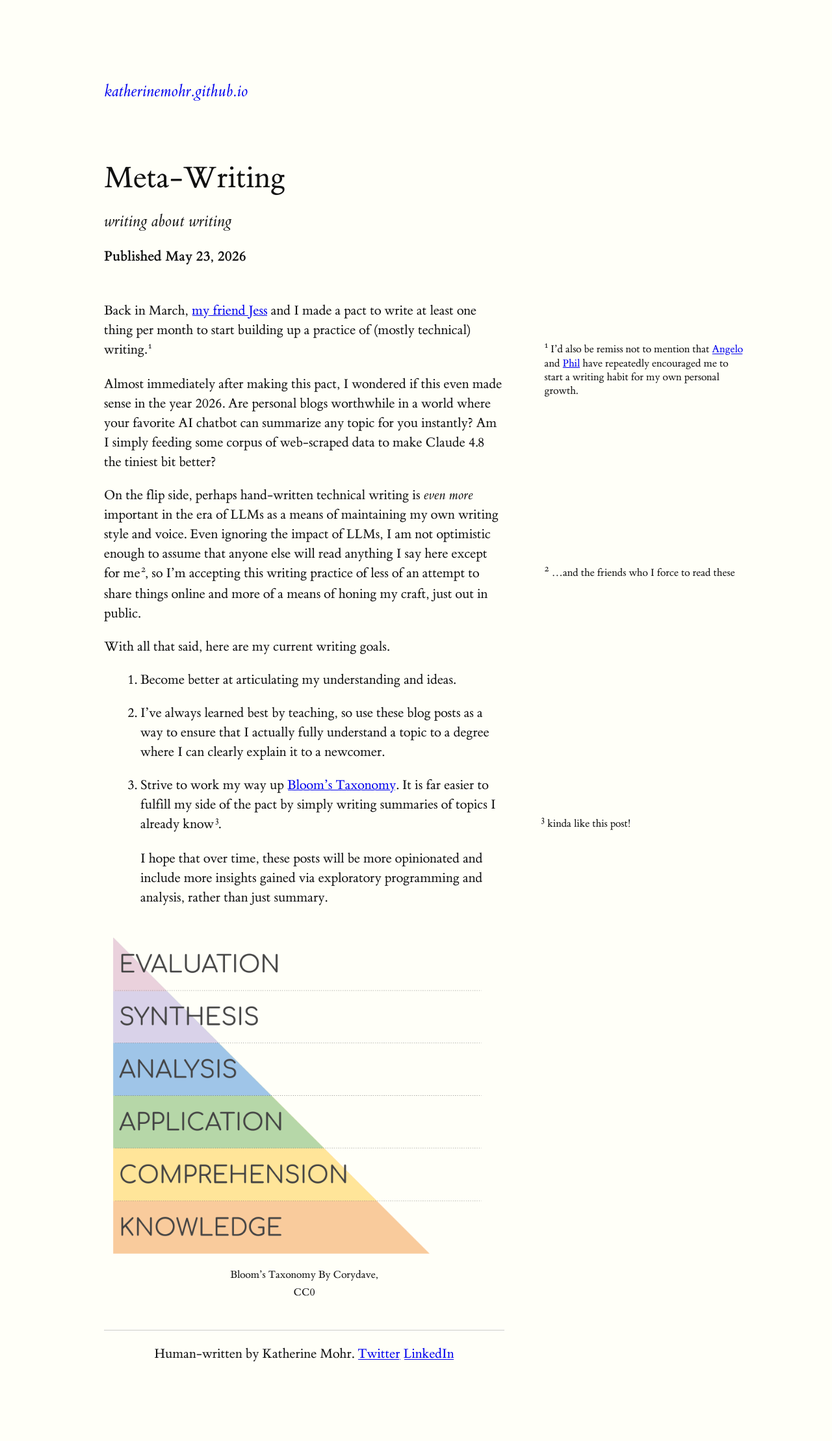
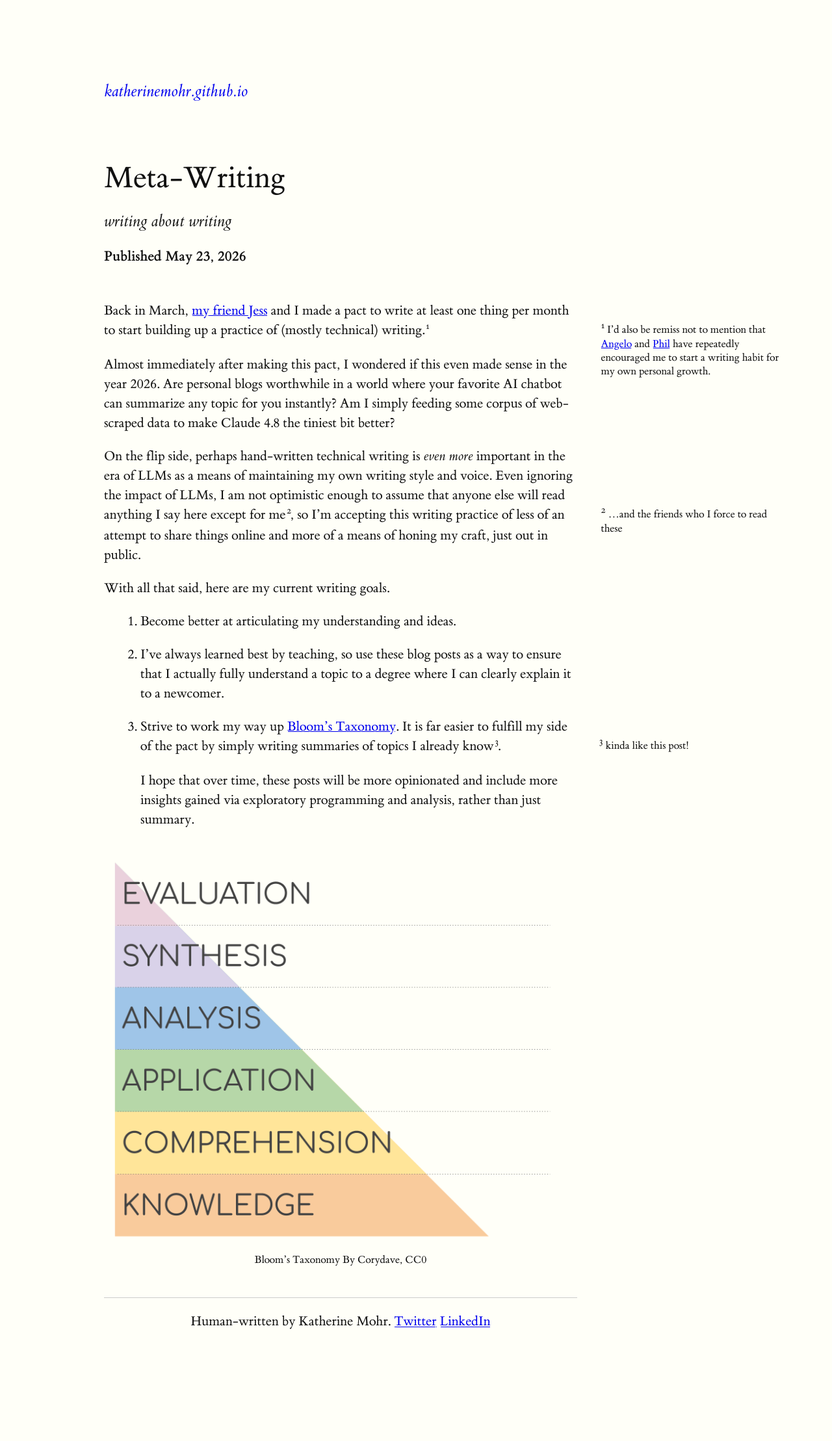
Before and after one commit to katherinemohr/katherinemohr.github.io, a Jekyll site: the page built from _fragments/2026-05-23-meta-writing.md, in a window 1280 px wide. Shown: the whole page at 65% size. Built offline with Jekyll 4.4.1, drawn with Linux system fonts in a browser that asks for light colours; after the commit the page ends 2167 px from its top, so only the background shows below that.

Commit message:
fixed for mobile

```diff
--- a/css/tufte.css
+++ b/css/tufte.css
@@ -128,7 +128,7 @@ h4 {
 hr {
   display: block;
   height: 1px;
-  width: 55%;
+  width: 65%;
   border: 0;
   border-top: 1px solid #ccc;
   margin: 1em 0;
@@ -205,12 +205,12 @@ blockquote {
 }
 
 blockquote p {
-  width: 55%;
+  width: 65%;
   margin-right: 40px;
 }
 
 blockquote footer {
-  width: 55%;
+  width: 65%;
   font-size: 1.1rem;
   text-align: right;
 }
@@ -218,14 +218,14 @@ blockquote footer {
 section > p,
 section > footer,
 section > table {
-  width: 55%;
+  width: 65%;
 }
 
-/* 50 + 5 == 55, to be the same width as paragraph */
+/* 60 + 5 == 65, to be the same width as paragraph */
 section > dl,
 section > ol,
 section > ul {
-  width: 50%;
+  width: 60%;
   -webkit-padding-start: 5%;
 }
 
@@ -240,7 +240,7 @@ figure {
   font-size: 100%;
   font: inherit;
   vertical-align: baseline;
-  max-width: 55%;
+  max-width: 65%;
   -webkit-margin-start: 0;
   -webkit-margin-end: 0;
   margin: 0 0 3em 0;
@@ -352,8 +352,8 @@ img {
 .marginnote {
   float: right;
   clear: right;
-  margin-right: -60%;
-  width: 50%;
+  margin-right: -45%;
+  width: 40%;
   margin-top: 0.3rem;
   margin-bottom: 0;
   font-size: 1.1rem;
@@ -388,8 +388,8 @@ img {
 
 blockquote .sidenote,
 blockquote .marginnote {
-  margin-right: -82%;
-  min-width: 59%;
+  margin-right: -54%;
+  min-width: 50%;
   text-align: left;
 }
 
@@ -564,9 +564,35 @@ label.margin-toggle:not(.sidenote-number) {
   section.signup {
     width: 100%;
   }
+
+  .profile-header {
+    flex-direction: column;
+    align-items: center;
+    width: 100%;
+  }
+
+  .profile-header img {
+    max-width: 10em;
+    width: auto;
+  }
 }
 
 /* CUSTOM CSS */
+.profile-header {
+  display: flex;
+  flex-direction: row;
+  align-items: flex-start;
+  gap: 20px;
+  margin-bottom: 1em;
+  width: 65%;
+}
+
+.profile-header img {
+  max-width: 13em;
+  flex-shrink: 0;
+}
+
+
 ul.inline-bulleted {
   padding-left: 0px;
   display: flex;
@@ -613,7 +639,7 @@ section > p.discussion {
 }
 
 .main-signup {
-  width: 55%;
+  width: 65%;
   border: #ccc;
   border-top-width: 1px;
   border-top-style: solid;
```
Also changed, not shown: index.html (+5 -10 lines).
